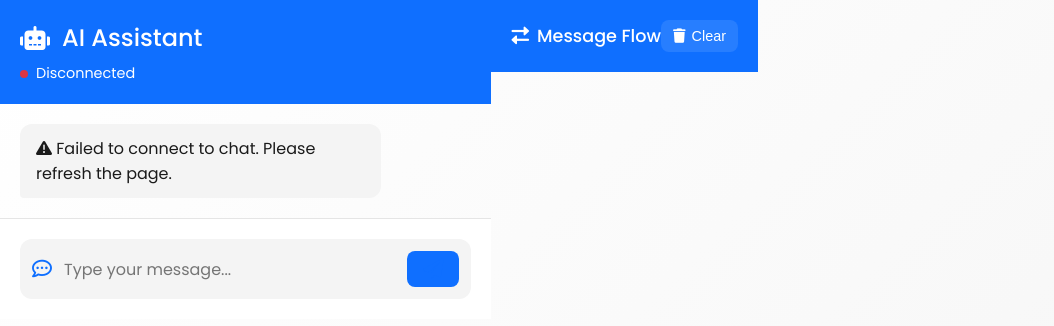
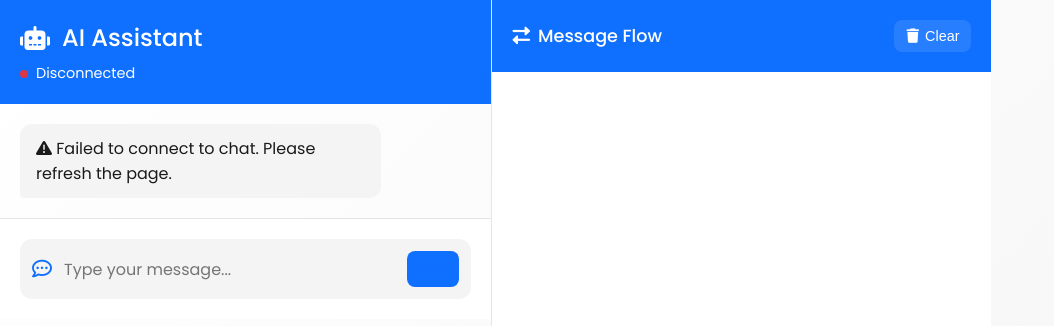
Before and after one commit to lalitnayyar/cogwebchatsocket, a website: page public/index.html in a window 1280 px wide. Shown: the top 326 px of the page, without its empty margins (0-1054 px from the left). Drawn offline with Linux system fonts and the light colour scheme.

Commit message:
Fixed class names for right sidebar

```diff
--- a/public/index.html
+++ b/public/index.html
@@ -32,7 +32,7 @@
                 </div>
             </div>
         </div>
-        <div class="sidebar">
+        <div class="right-sidebar">
             <div class="sidebar-header">
                 <h2><i class="fas fa-exchange-alt"></i> Message Flow</h2>
                 <button onclick="clearLogs()" class="clear-logs-btn">
```
